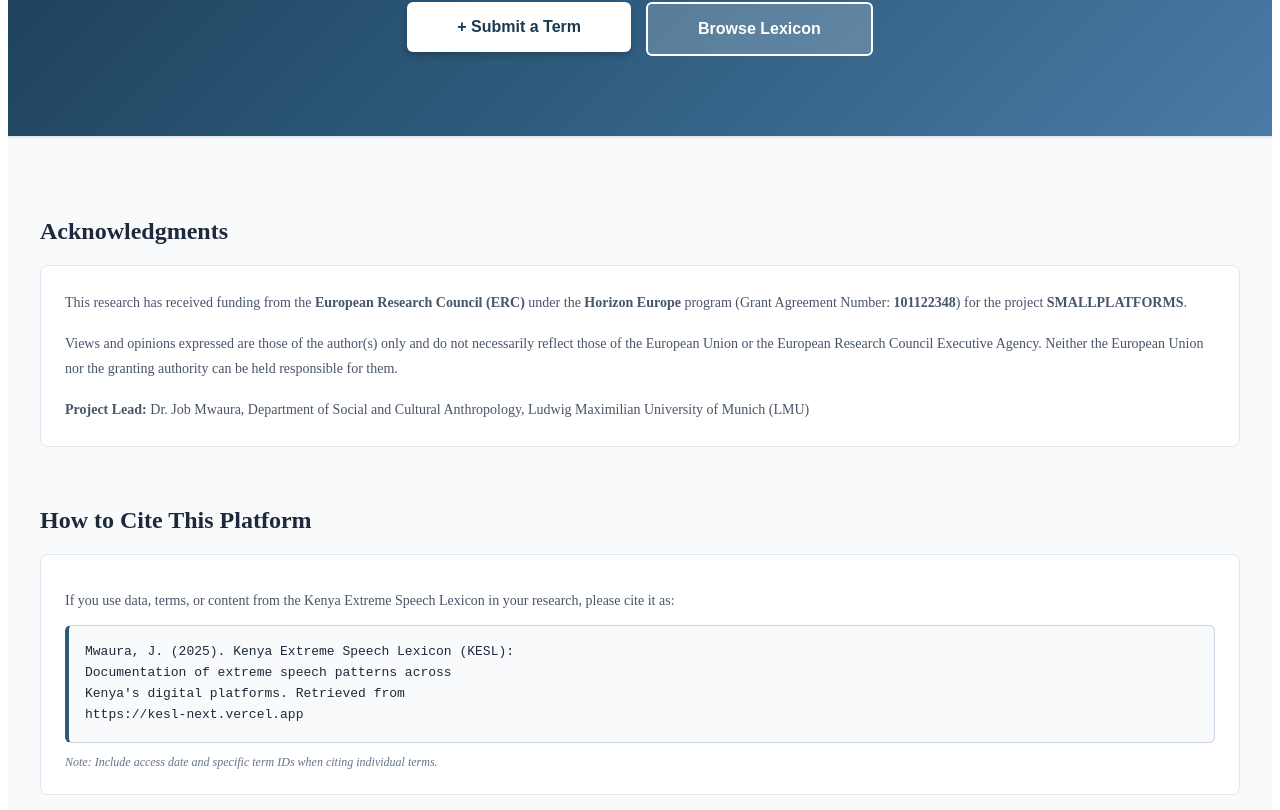
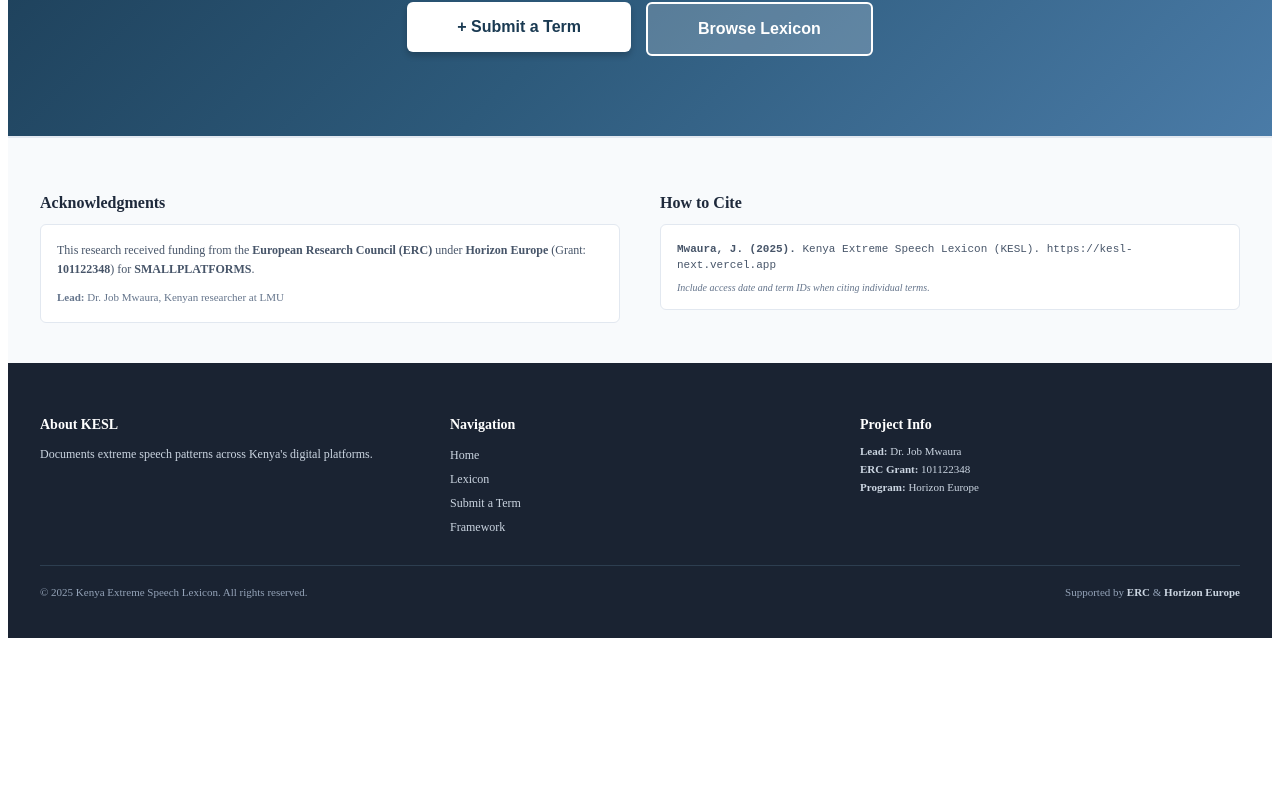
Before and after one commit to JobMwaura/KESL-NEXT, a Next.js app: page / in a window 1280 px wide. Shown: the part 7070-7880 px from the top of the page. After the commit the page ends 7716 px from the top, so only its background shows below. Built offline with nearby package versions, Linux system fonts and the light colour scheme; no server answers; the database is empty.

Commit message:
docs: make footer more compact with acknowledgments and citations

```diff
--- a/components/Footer.js
+++ b/components/Footer.js
@@ -7,167 +7,144 @@ export default function Footer() {
 
   return (
     <footer style={{ backgroundColor: '#1a2332', color: '#e2e8f0' }}>
-      {/* Acknowledgments Section */}
+      {/* Compact Acknowledgments & Citation */}
       <section style={{
         backgroundColor: '#f8fafc',
         borderTop: '2px solid #e2e8f0',
-        padding: '60px 20px',
+        padding: '40px 20px',
         color: '#1e293b'
       }}>
         <div style={{ maxWidth: '1200px', margin: '0 auto' }}>
+          <div style={{ display: 'grid', gridTemplateColumns: 'repeat(auto-fit, minmax(400px, 1fr))', gap: '40px' }}>
             {/* Acknowledgments */}
-          <div style={{ marginBottom: '60px' }}>
-            <h2 style={{
-              fontSize: '24px',
+            <div>
+              <h3 style={{
+                fontSize: '16px',
                 color: '#1e293b',
                 fontWeight: '700',
-              marginBottom: '20px'
+                marginBottom: '12px'
               }}>
                 Acknowledgments
-            </h2>
+              </h3>
 
               <div style={{
                 backgroundColor: 'white',
                 border: '1px solid #e2e8f0',
-              borderRadius: '8px',
-              padding: '24px',
-              lineHeight: '1.8'
+                borderRadius: '6px',
+                padding: '16px'
               }}>
                 <p style={{
                   color: '#475569',
-                fontSize: '14px',
-                margin: '0 0 16px 0'
+                  fontSize: '12px',
+                  margin: '0 0 10px 0',
+                  lineHeight: '1.6'
                 }}>
-                This research has received funding from the <strong>European Research Council (ERC)</strong> under the <strong>Horizon Europe</strong> program (Grant Agreement Number: <strong>101122348</strong>) for the project <strong>SMALLPLATFORMS</strong>.
+                  This research received funding from the <strong>European Research Council (ERC)</strong> under <strong>Horizon Europe</strong> (Grant: <strong>101122348</strong>) for <strong>SMALLPLATFORMS</strong>.
                 </p>
 
                 <p style={{
-                color: '#475569',
-                fontSize: '14px',
-                margin: '0 0 16px 0'
+                  color: '#64748b',
+                  fontSize: '11px',
+                  margin: '0',
+                  lineHeight: '1.5'
                 }}>
-                Views and opinions expressed are those of the author(s) only and do not necessarily reflect those of the European Union or the European Research Council Executive Agency. Neither the European Union nor the granting authority can be held responsible for them.
-              </p>
-
-              <p style={{
-                color: '#475569',
-                fontSize: '14px',
-                margin: '0'
-              }}>
-                <strong>Project Lead:</strong> Dr. Job Mwaura, Department of Social and Cultural Anthropology, Ludwig Maximilian University of Munich (LMU)
+                  <strong>Lead:</strong> Dr. Job Mwaura, Kenyan researcher at LMU
                 </p>
               </div>
             </div>
 
             {/* How to Cite */}
             <div>
-            <h2 style={{
-              fontSize: '24px',
+              <h3 style={{
+                fontSize: '16px',
                 color: '#1e293b',
                 fontWeight: '700',
-              marginBottom: '20px'
+                marginBottom: '12px'
               }}>
-              How to Cite This Platform
-            </h2>
+                How to Cite
+              </h3>
 
               <div style={{
                 backgroundColor: 'white',
                 border: '1px solid #e2e8f0',
-              borderRadius: '8px',
-              padding: '24px'
+                borderRadius: '6px',
+                padding: '16px'
               }}>
                 <p style={{
                   color: '#475569',
-                fontSize: '14px',
-                marginBottom: '16px'
+                  fontSize: '11px',
+                  margin: '0 0 8px 0',
+                  lineHeight: '1.5',
+                  fontFamily: 'monospace'
                 }}>
-                If you use data, terms, or content from the Kenya Extreme Speech Lexicon in your research, please cite it as:
+                  <strong>Mwaura, J. (2025).</strong> Kenya Extreme Speech Lexicon (KESL). https://kesl-next.vercel.app
                 </p>
-
-              <div style={{
-                backgroundColor: '#f8fafc',
-                border: '1px solid #cbd5e1',
-                borderLeft: '4px solid #2d5a7b',
-                padding: '16px',
-                borderRadius: '6px',
-                fontFamily: 'monospace',
-                fontSize: '13px',
-                color: '#1e293b',
-                lineHeight: '1.6',
-                overflowX: 'auto'
-              }}>
-                <p style={{ margin: 0 }}>
-                  Mwaura, J. (2025). Kenya Extreme Speech Lexicon (KESL):<br />
-                  Documentation of extreme speech patterns across<br />
-                  Kenya's digital platforms. Retrieved from<br />
-                  https://kesl-next.vercel.app
-                </p>
-              </div>
 
                 <p style={{
                   color: '#64748b',
-                fontSize: '12px',
-                margin: '12px 0 0 0',
+                  fontSize: '10px',
+                  margin: '0',
                   fontStyle: 'italic'
                 }}>
-                Note: Include access date and specific term IDs when citing individual terms.
+                  Include access date and term IDs when citing individual terms.
                 </p>
+              </div>
             </div>
           </div>
         </div>
       </section>
 
       {/* Main Footer */}
-      <section style={{ padding: '60px 20px', borderTop: '1px solid #2d3e50' }}>
+      <section style={{ padding: '40px 20px' }}>
         <div style={{ maxWidth: '1200px', margin: '0 auto' }}>
           <div style={{
             display: 'grid',
-            gridTemplateColumns: 'repeat(auto-fit, minmax(250px, 1fr))',
-            gap: '40px',
-            marginBottom: '50px'
+            gridTemplateColumns: 'repeat(auto-fit, minmax(200px, 1fr))',
+            gap: '30px',
+            marginBottom: '30px'
           }}>
             {/* About */}
             <div>
-              <h3 style={{ fontSize: '16px', fontWeight: '700', marginBottom: '16px', color: 'white' }}>
+              <h3 style={{ fontSize: '14px', fontWeight: '700', marginBottom: '12px', color: 'white' }}>
                 About KESL
               </h3>
-              <p style={{ fontSize: '14px', lineHeight: '1.6', color: '#cbd5e1', margin: 0 }}>
-                Kenya Extreme Speech Lexicon documents and analyzes extreme speech patterns across Kenya's digital platforms, from mainstream social media to smaller decentralized networks.
+              <p style={{ fontSize: '12px', lineHeight: '1.5', color: '#cbd5e1', margin: 0 }}>
+                Documents extreme speech patterns across Kenya's digital platforms.
               </p>
             </div>
 
             {/* Quick Links */}
             <div>
-              <h3 style={{ fontSize: '16px', fontWeight: '700', marginBottom: '16px', color: 'white' }}>
+              <h3 style={{ fontSize: '14px', fontWeight: '700', marginBottom: '12px', color: 'white' }}>
                 Navigation
               </h3>
               <ul style={{ listStyle: 'none', padding: 0, margin: 0 }}>
-                <li style={{ marginBottom: '10px' }}>
-                  <Link href="/" style={{ color: '#cbd5e1', textDecoration: 'none', fontSize: '14px', transition: 'color 0.2s' }}
+                <li style={{ marginBottom: '6px' }}>
+                  <Link href="/" style={{ color: '#cbd5e1', textDecoration: 'none', fontSize: '12px', transition: 'color 0.2s' }}
                     onMouseEnter={(e) => e.currentTarget.style.color = '#e2e8f0'}
                     onMouseLeave={(e) => e.currentTarget.style.color = '#cbd5e1'}>
                     Home
                   </Link>
                 </li>
-                <li style={{ marginBottom: '10px' }}>
-                  <Link href="/lexicon" style={{ color: '#cbd5e1', textDecoration: 'none', fontSize: '14px', transition: 'color 0.2s' }}
+                <li style={{ marginBottom: '6px' }}>
+                  <Link href="/lexicon" style={{ color: '#cbd5e1', textDecoration: 'none', fontSize: '12px', transition: 'color 0.2s' }}
                     onMouseEnter={(e) => e.currentTarget.style.color = '#e2e8f0'}
                     onMouseLeave={(e) => e.currentTarget.style.color = '#cbd5e1'}>
                     Lexicon
                   </Link>
                 </li>
-                <li style={{ marginBottom: '10px' }}>
-                  <Link href="/submit" style={{ color: '#cbd5e1', textDecoration: 'none', fontSize: '14px', transition: 'color 0.2s' }}
+                <li style={{ marginBottom: '6px' }}>
+                  <Link href="/submit" style={{ color: '#cbd5e1', textDecoration: 'none', fontSize: '12px', transition: 'color 0.2s' }}
                     onMouseEnter={(e) => e.currentTarget.style.color = '#e2e8f0'}
                     onMouseLeave={(e) => e.currentTarget.style.color = '#cbd5e1'}>
                     Submit a Term
                   </Link>
                 </li>
                 <li>
-                  <Link href="/understanding-extreme-speech" style={{ color: '#cbd5e1', textDecoration: 'none', fontSize: '14px', transition: 'color 0.2s' }}
+                  <Link href="/understanding-extreme-speech" style={{ color: '#cbd5e1', textDecoration: 'none', fontSize: '12px', transition: 'color 0.2s' }}
                     onMouseEnter={(e) => e.currentTarget.style.color = '#e2e8f0'}
                     onMouseLeave={(e) => e.currentTarget.style.color = '#cbd5e1'}>
-                    Conceptual Framework
+                    Framework
                   </Link>
                 </li>
               </ul>
@@ -175,28 +152,23 @@ export default function Footer() {
 
             {/* Project */}
             <div>
-              <h3 style={{ fontSize: '16px', fontWeight: '700', marginBottom: '16px', color: 'white' }}>
+              <h3 style={{ fontSize: '14px', fontWeight: '700', marginBottom: '12px', color: 'white' }}>
                 Project Info
               </h3>
               <ul style={{ listStyle: 'none', padding: 0, margin: 0 }}>
-                <li style={{ marginBottom: '10px' }}>
-                  <p style={{ fontSize: '13px', color: '#cbd5e1', margin: 0 }}>
+                <li style={{ marginBottom: '6px' }}>
+                  <p style={{ fontSize: '11px', color: '#cbd5e1', margin: 0 }}>
                     <strong>Lead:</strong> Dr. Job Mwaura
                   </p>
                 </li>
-                <li style={{ marginBottom: '10px' }}>
-                  <p style={{ fontSize: '13px', color: '#cbd5e1', margin: 0 }}>
-                    <strong>Institution:</strong> LMU Munich
-                  </p>
-                </li>
-                <li style={{ marginBottom: '10px' }}>
-                  <p style={{ fontSize: '13px', color: '#cbd5e1', margin: 0 }}>
-                    <strong>Funded by:</strong> European Research Council
+                <li style={{ marginBottom: '6px' }}>
+                  <p style={{ fontSize: '11px', color: '#cbd5e1', margin: 0 }}>
+                    <strong>ERC Grant:</strong> 101122348
                   </p>
                 </li>
                 <li>
-                  <p style={{ fontSize: '13px', color: '#cbd5e1', margin: 0 }}>
-                    <strong>Grant:</strong> 101122348
+                  <p style={{ fontSize: '11px', color: '#cbd5e1', margin: 0 }}>
+                    <strong>Program:</strong> Horizon Europe
                   </p>
                 </li>
               </ul>
@@ -205,19 +177,19 @@ export default function Footer() {
 
           {/* Bottom Footer */}
           <div style={{
-            paddingTop: '30px',
+            paddingTop: '20px',
             borderTop: '1px solid #2d3e50',
             display: 'flex',
             justifyContent: 'space-between',
             alignItems: 'center',
             flexWrap: 'wrap',
-            gap: '20px'
+            gap: '15px'
           }}>
-            <p style={{ fontSize: '13px', color: '#94a3b8', margin: 0 }}>
-              © {currentYear} Kenya Extreme Speech Lexicon (KESL). All rights reserved.
+            <p style={{ fontSize: '11px', color: '#94a3b8', margin: 0 }}>
+              © {currentYear} Kenya Extreme Speech Lexicon. All rights reserved.
             </p>
-            <p style={{ fontSize: '13px', color: '#94a3b8', margin: 0 }}>
-              Supported by <strong style={{ color: '#cbd5e1' }}>Horizon Europe</strong> & <strong style={{ color: '#cbd5e1' }}>European Research Council</strong>
+            <p style={{ fontSize: '11px', color: '#94a3b8', margin: 0 }}>
+              Supported by <strong style={{ color: '#cbd5e1' }}>ERC</strong> & <strong style={{ color: '#cbd5e1' }}>Horizon Europe</strong>
             </p>
           </div>
         </div>
```
Lines whose indentation alone changed are shown as unchanged.
